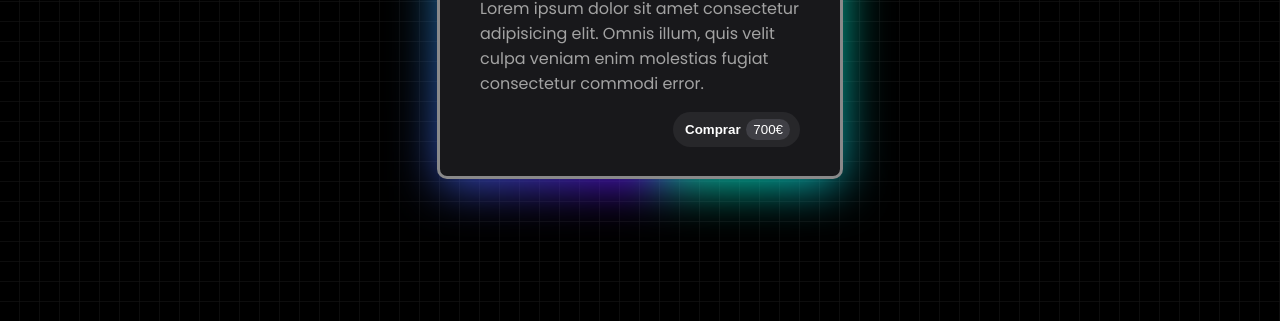
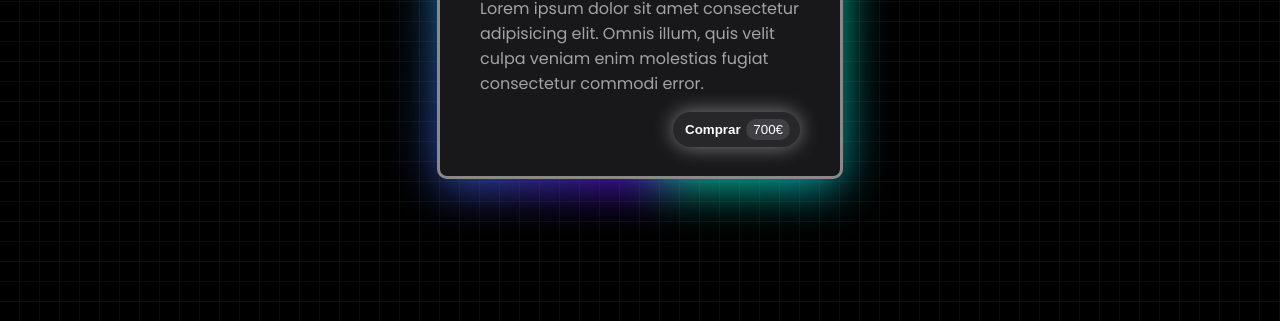
Before and after one commit to Viver-de-Codigo/animated-gradient-card-html-css, a plain HTML site: page index.html in a window 1280 px wide. In both pictures the pointer is over the button 736 px from the left and 608 px from the top of the page. Shown: the part 479-800 px from the top of the page. Drawn offline with Linux system fonts and the light colour scheme.

Commit message:
Acidionada animação ao botão do preço

```diff
--- a/index.html
+++ b/index.html
@@ -113,6 +113,12 @@
       .articleWrapper:hover .bgGradient {
         opacity: 1;
       }
+      button:hover {
+        box-shadow: 0 0 20px gray;
+        cursor: pointer;
+        transition: 350ms linear;
+
+      }
     </style>
   </head>
   <body>
```
